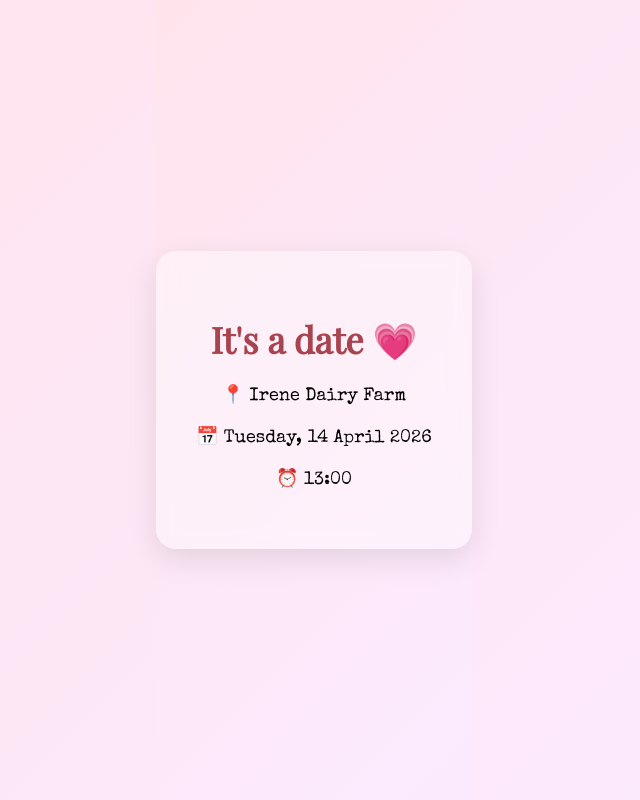
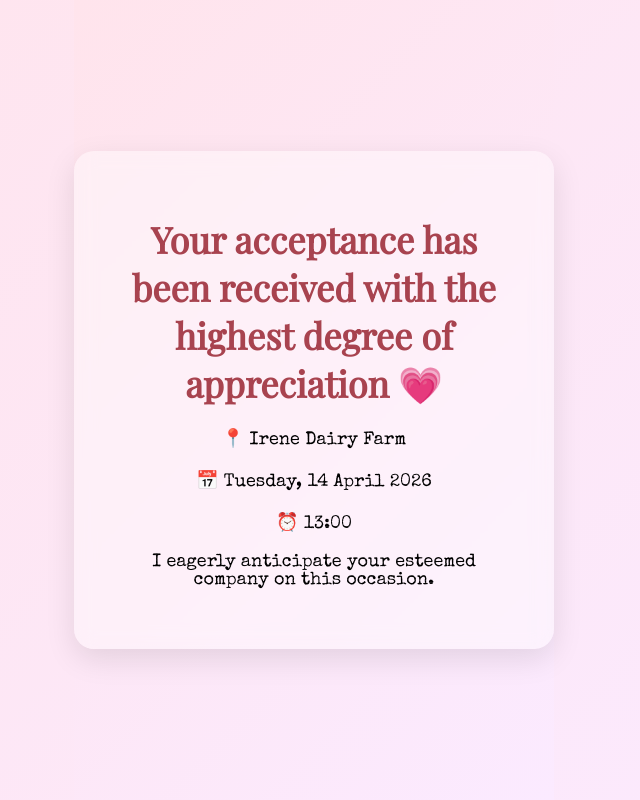
Before and after one commit to shelbybod-dotcom/cute-question, a plain HTML site: page index.html in a window 1280 px wide. Both pictures are taken after a click on the button "Yes". Shown: the top 800 px of the page, without its empty margins (326-966 px from the left). Drawn offline with nearby package versions, Linux system fonts and the light colour scheme.

Commit message:
Update index.html

```diff
--- a/index.html
+++ b/index.html
@@ -154,12 +154,15 @@
                 width: 90%;
             ">
                 <h1 style="font-family:'Playfair Display', serif; color:#a8434f;">
-                    It's a date  💗
+                   Your acceptance has been received with the highest degree of appreciation 💗
                 </h1>
 
                 <p>📍 Irene Dairy Farm</p>
                 <p>📅 Tuesday, 14 April 2026</p>
                 <p>⏰ 13:00</p>
+                <p style="margin-top:20px;">
+I eagerly anticipate your esteemed company on this occasion.
+</p>
 
             </div>
         </div>
```
